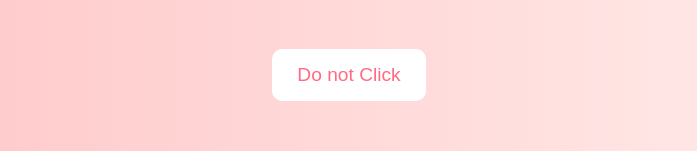
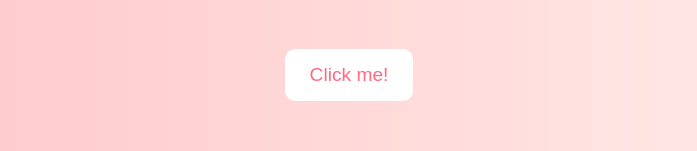
Before and after one commit to Vyvangm/HappyBirthday, a plain HTML site: page index.html in a window 1280 px wide. Shown: the part 219-370 px from the top of the page, without its empty margins (291-988 px from the left). Drawn offline with Linux system fonts and the light colour scheme.

Commit message:
Add files via upload

```diff
--- a/index.html
+++ b/index.html
@@ -35,7 +35,7 @@
 <body>
 
   <h1>Happy Birthday, Bakla 🎂</h1>
-  <button class="btn" onclick="startExperience()">Do not Click</button>
+  <button class="btn" onclick="startExperience()">Click me!</button>
 
   <div id="content" class="hidden">
 
```
